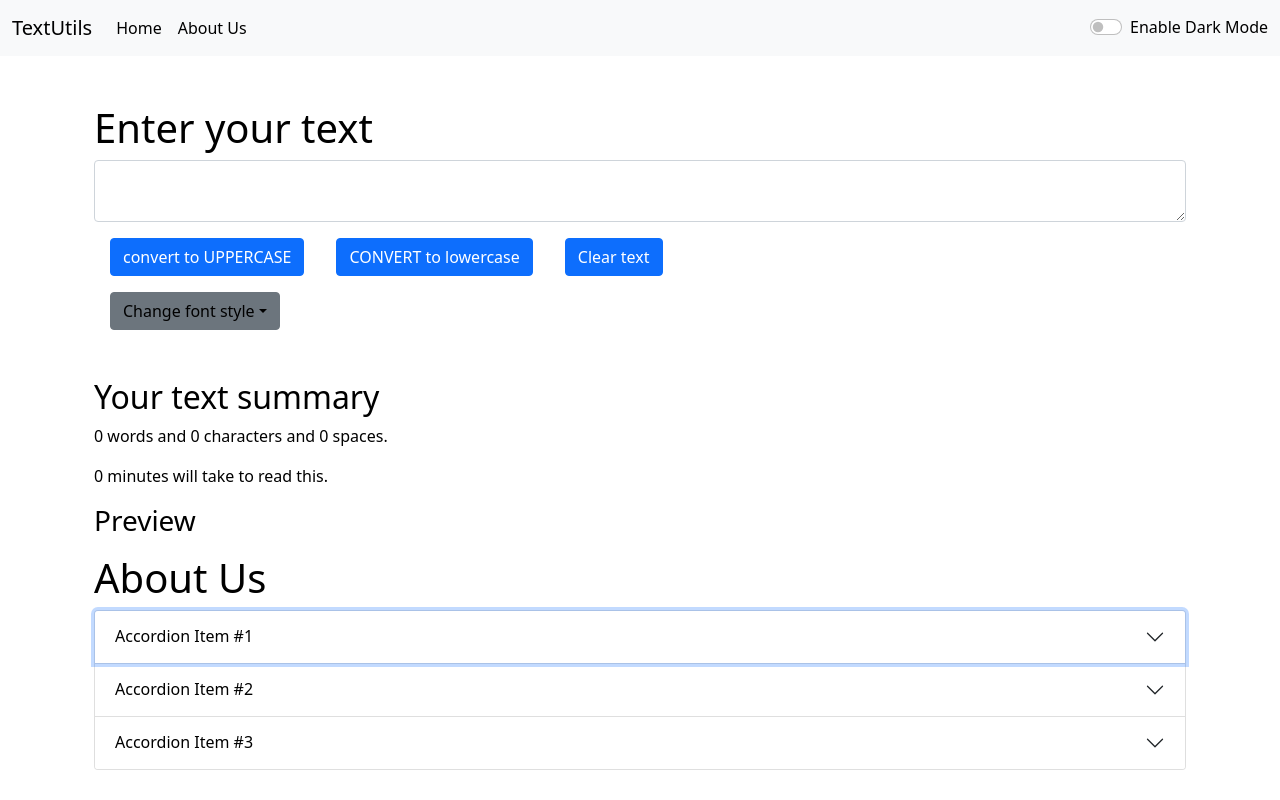
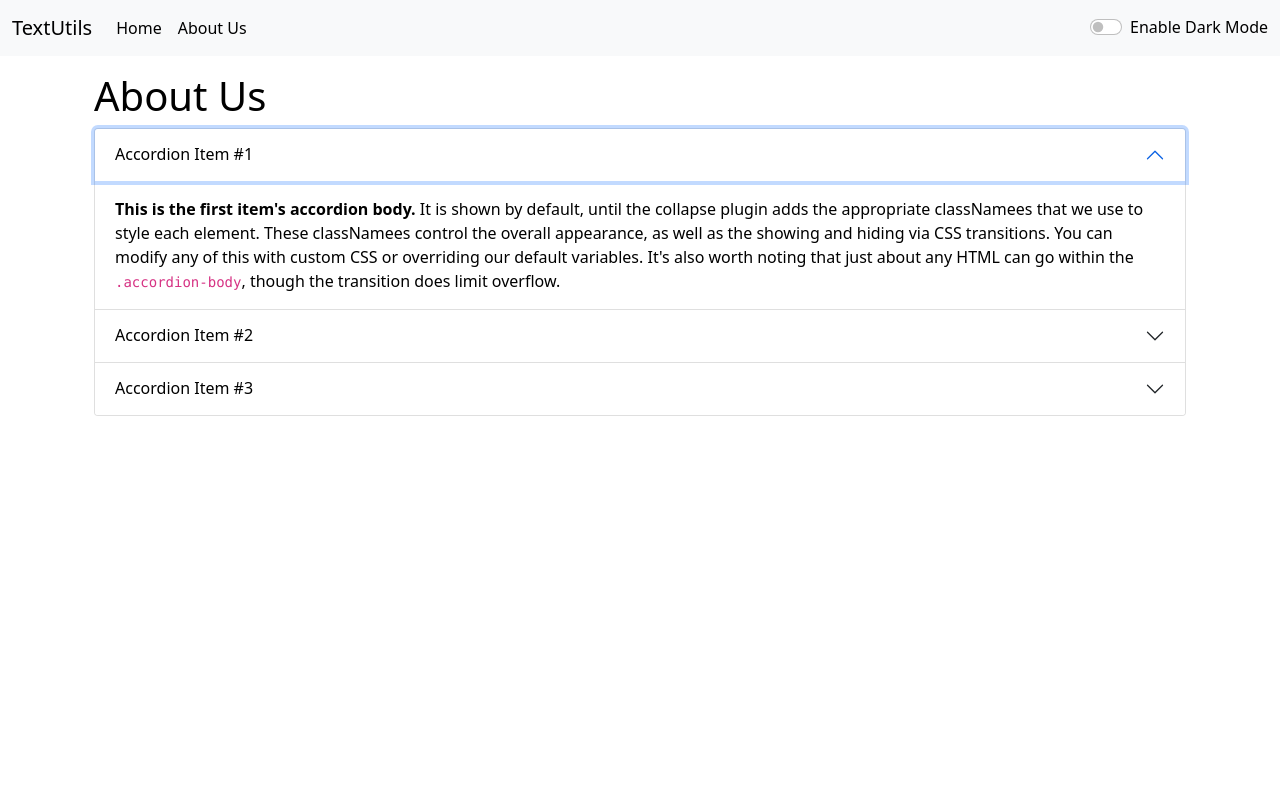
Before and after one commit to innzz/TextUtils, a React (Create React App) app: page /About in a window 1280 px wide. Both pictures are taken after a click on the button "Accordion Item #1". Built offline with nearby package versions, Linux system fonts and the light colour scheme.

Commit message:
installed react router and used it in website

```diff
--- a/src/App.js
+++ b/src/App.js
@@ -4,6 +4,11 @@ import Navbar from './components/Navbar';
 import About from './components/About';
 import Alert from './components/Alert';
 import React, {useState} from 'react'
+import {
+  BrowserRouter,
+  Routes,
+  Route,
+} from "react-router-dom";
 
 let heading = "Enter your text";
 
@@ -42,12 +47,16 @@ function App() {
 
   return (
     <>
+    <BrowserRouter>
     <Navbar title="TextUtils" about = "About Us" mode={Mode} toggle={toggle} modeText = {modeText}/>
     <Alert alertMessage = {alertMessage} setalertMessage={setalertMessage}/>
-    <div className="container">
-      <TextForm heading={ heading } mode={Mode} showAlert = { showAlertMessage }/>
-    <About mode={Mode}/>
+        <div className="container">
+      <Routes>
+        <Route exact path="/" element={<TextForm heading={ heading } mode={Mode} showAlert = { showAlertMessage }/>} />
+        <Route exact path="/About" element={<About mode={Mode}/>} />
+      </Routes>
     </div>
+    </BrowserRouter>
     </>
   );
 }
--- a/src/components/About.js
+++ b/src/components/About.js
@@ -41,7 +41,7 @@ export default function About(props) {
                         Accordion Item #1
                     </button>
                     </h2>
-                    <div id="collapseOne" className="accordion-collapse collapse show" aria-labelledby="headingOne" data-bs-parent="#accordionExample">
+                    <div id="collapseOne" className="accordion-collapse collapse" aria-labelledby="headingOne" data-bs-parent="#accordionExample">
                     <div className="accordion-body" style={{color:`${props.mode==='light'?'black':'white'}`}}>
                         <strong>This is the first item's accordion body.</strong> It is shown by default, until the collapse plugin adds the appropriate classNamees that we use to style each element. These classNamees control the overall appearance, as well as the showing and hiding via CSS transitions. You can modify any of this with custom CSS or overriding our default variables. It's also worth noting that just about any HTML can go within the <code>.accordion-body</code>, though the transition does limit overflow.
                     </div>
--- a/src/components/Navbar.js
+++ b/src/components/Navbar.js
@@ -1,26 +1,24 @@
 import React from 'react'
 import PropTypes from 'prop-types'
+import {Link} from 'react-router-dom'
 
 function Navbar(props) {
 
   return (
   <nav className={`navbar navbar-expand-lg navbar-${props.mode} bg-${props.mode}`}>
     <div className="container-fluid">
-      <a className="navbar-brand" href="/" style={{color:`${props.mode==='light'?'black':'white'}`}}>{props.title}</a>
-      <button className="navbar-toggler" type="button" data-bs-toggle="collapse" data-bs-target="#navbarSupportedContent" aria-controls="navbarSupportedContent" aria-expanded="false" aria-label="Toggle navigation">
-        <span className="navbar-toggler-icon"></span>
-      </button>
+      <Link className="navbar-brand" to="/" style={{color:`${props.mode==='light'?'black':'white'}`}}>{props.title}</Link>
       <div className="collapse navbar-collapse" id="navbarSupportedContent">
         <ul className="navbar-nav me-auto mb-2 mb-lg-0">
           <li className="nav-item">
-            <a className="nav-link active" id="home" aria-current="page" href="/" style={{color:`${props.mode==='light'?'black':'white'}`}} >Home</a>
+            <Link className="nav-link active" id="home" aria-current="page" to="/" style={{color:`${props.mode==='light'?'black':'white'}`}} >Home</Link>
           </li>
           <li className="nav-item">
-            <a className="nav-link active" aria-current="page" href="/" style={{color:`${props.mode==='light'?'black':'white'}`}} >{props.about}</a>
+            <Link className="nav-link active" aria-current="page" to="/About" style={{color:`${props.mode==='light'?'black':'white'}`}} >{props.about}</Link>
           </li>
         </ul>
         <div className="form-check form-switch">
-          <input className="form-check-input" onClick={props.toggle} type="checkbox" role="switch" id="flexSwitchCheckDefault"/>
+          <input className="form-check-input" onClick={props.toggle} type="checkbox" id="flexSwitchCheckDefault"/>
           <label className="form-check-label" style={{color:`${props.mode==='light'?'black':'white'}`}}>{ props.modeText }</label>
         </div>
       </div>
```
Also changed, not shown: package.json (+4 -3 lines), public/apple-icon-57x57.png (deleted), public/manifest.json, 1 other file (tests, documents, lock files or other folders).
